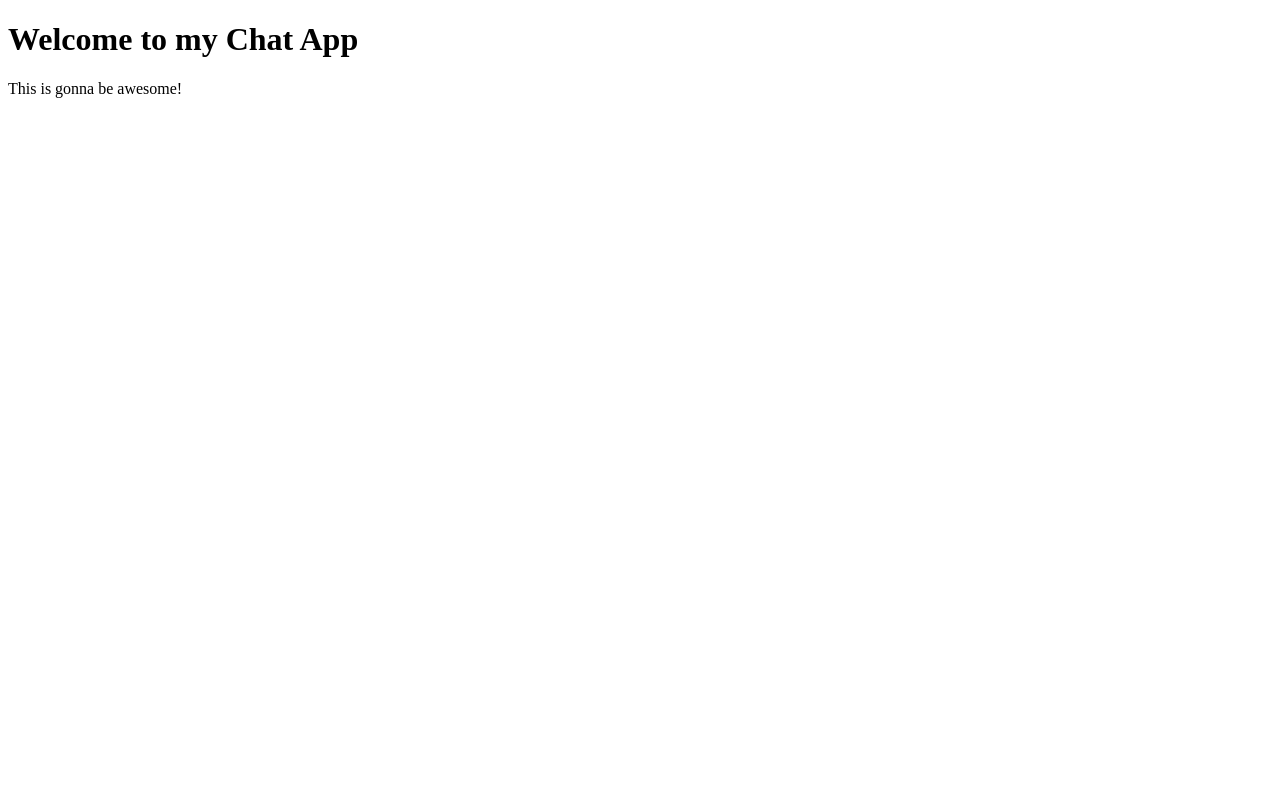
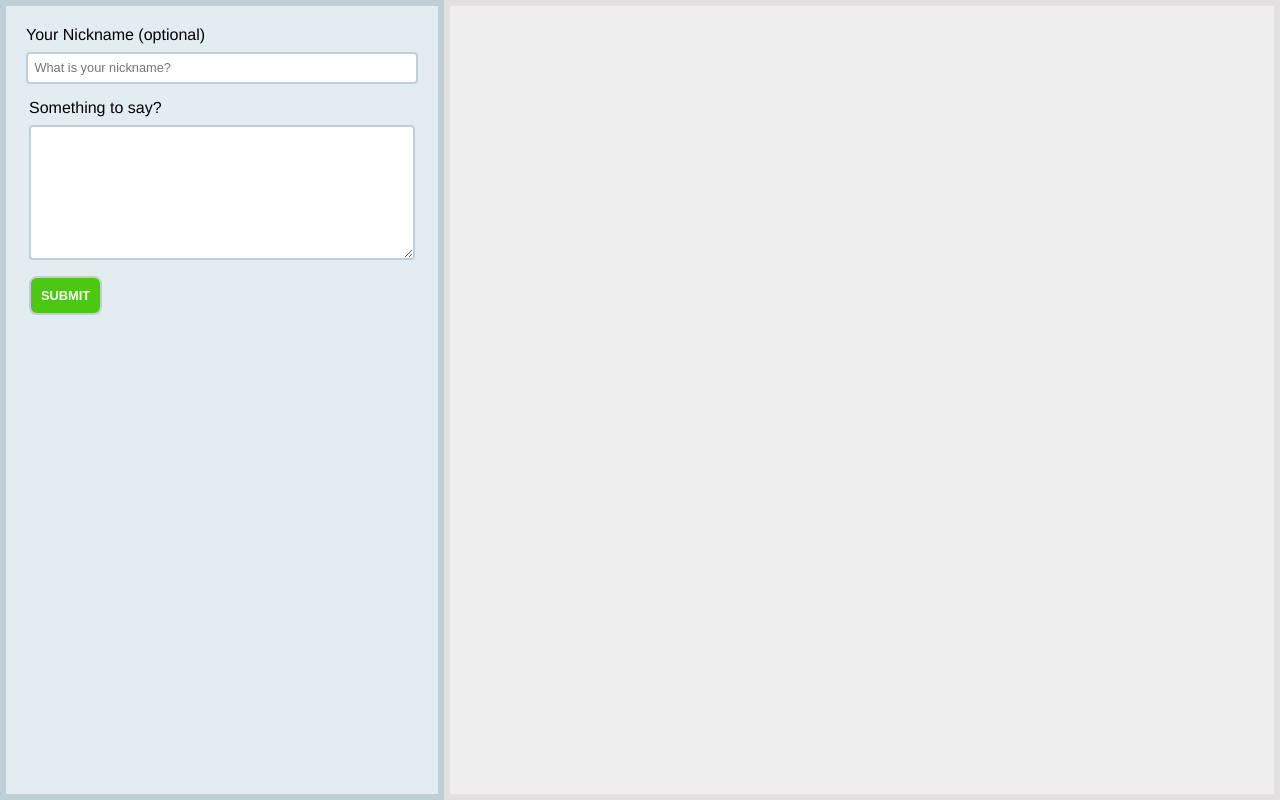
Before and after one commit to times1623/Changseok_Lee_ChatApp, a website: page views/index.html in a window 1280 px wide. Drawn offline with nearby package versions, Linux system fonts and the light colour scheme; files that its build step writes are made by us from their sources.

Commit message:
chat app basic set up

```diff
--- /dev/null
+++ b/sass/main.scss
@@ -0,0 +1,72 @@
+/* reset */
+* {
+	margin: 0; padding: 0; box-sizing: border-box;
+}
+
+html, body { height: 100%; }
+
+body { font: 16px Helvetica, Arial; }
+
+main {
+	display: flex;
+	height: 100%;
+	flex-direction: row;
+}
+.form-container, .messages { padding: 20px; }
+.form-container {
+	flex: 1;
+	border: 6px solid #bfcfd6;
+	background-color: #e3edf1;
+
+	label { display: block; margin-bottom: 0.5rem; }
+}
+
+.messages {
+	flex: 2;
+	background-color: #eee;
+	border: 6px solid #e2e0e0;
+}
+
+input, textarea {
+	display: block;
+	width: 100%;
+	border: 2px solid #bfcfd6;
+	//border-color: #bfcfd6;
+	border-radius: 4px;
+	font-size: 0.8rem;
+	padding: 0.4rem;
+	border-style: solid;
+}
+
+textarea { height: 135px; }
+
+
+
+form {
+	//background: #000;
+	padding: 3px;
+	margin: 12px auto;
+
+	input[type=submit] {
+		width: auto;
+		padding: 10px;
+		background-color: rgb(75, 200, 17);
+		margin-top: 1rem;
+		border-radius: 8px;
+		color: white;
+		cursor: pointer;
+		text-transform: uppercase;
+		font-weight: bold;
+	}
+}
+
+#messages {
+	list-style-type: none; margin: 0; padding: 0;
+
+	li { padding: 5px 10px;	}
+	li:nth-child(odd) { background: #eee; }
+}
+
+// imports
+
+@import 'modules/_message';
--- /dev/null
+++ b/sass/modules/_message.scss
@@ -0,0 +1,18 @@
+.new-message {
+    span { font-size: 0.8rem; display: block; margin-bottom: 2px; }
+
+    width: 45%;
+    padding: 8px 12px;
+    background-color: white;
+    border-radius: 8px;
+    margin-bottom: 1rem;
+
+    float:left;
+    clear: both;
+}
+
+.my-message {
+    float: right !important;
+    background-color: #86bf9d;
+    color: white;
+}
--- a/views/index.html
+++ b/views/index.html
@@ -1,13 +1,31 @@
 <!DOCTYPE html>
 <html lang="en">
 <head>
-    <meta charset="UTF-8">
-    <meta name="viewport" content="width=device-width, initial-scale=1.0">
-    <meta http-equiv="X-UA-Compatible" content="ie=edge">
-    <title>My Chat Application!</title>
+	<meta charset="UTF-8">
+	<title>Socket IO Chat with Node!</title>
+	<link rel="stylesheet" href="css/main.css">
+	<script src="https://unpkg.com/vue"></script>
 </head>
 <body>
-    <h1>Welcome to my Chat App</h1>
-    <p>This is gonna be awesome!</p>
+	<main id="app">
+		<section class="form-container">
+			<label for="nickname">Your Nickname (optional)</label>
+			<input type="text" id="nickname" class="nickname" placeholder="What is your nickname?">
+
+			<form>
+				<label for="message">Something to say?</label>
+				<textarea class="message" type="text" autocomplete="off" id="textarea"></textarea>
+				<input type="submit">
+			</form>
+		</section>
+
+		<section class="messages">
+			<ul id="messages">
+
+			</ul>
+		</section>
+	</main>
+	<script src="/socket.io/socket.io.js"></script>
+	<script type="module" src="js/main_vm.js"></script>
 </body>
 </html>
```
Also changed, not shown: public/css/main.css (added), 1 other file.
